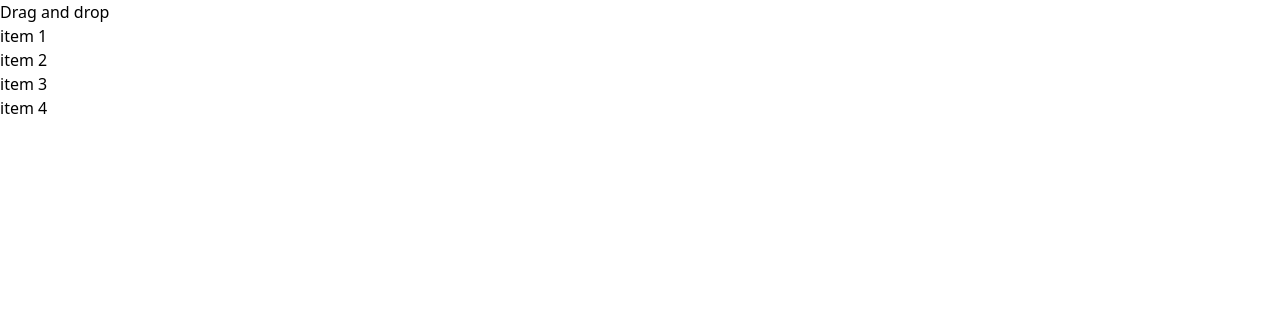
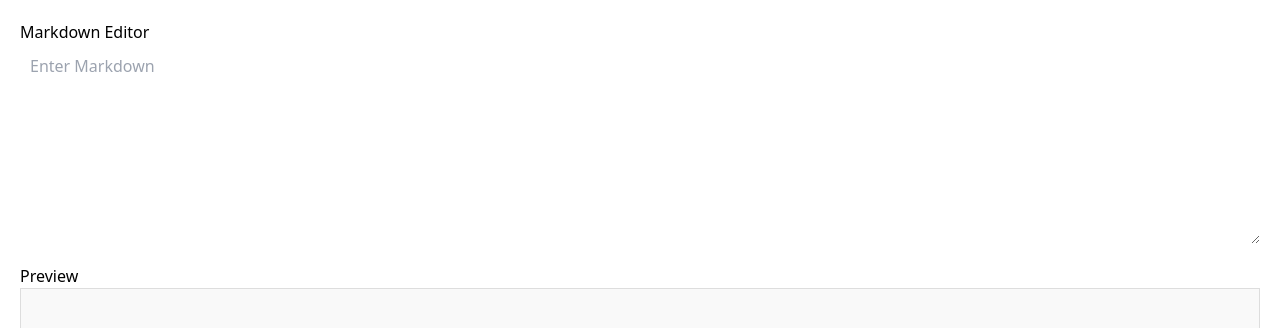
Before and after one commit to MitaliM13/React-coding, a React (Vite) app: page / in a window 1280 px wide. Shown: the top 328 px of the page. Built offline with nearby package versions, Linux system fonts and the light colour scheme.

Commit message:
Text Editor

```diff
--- a/src/App.jsx
+++ b/src/App.jsx
@@ -2,8 +2,9 @@
 // import Todo from "./Components/Todo"
 // import Modal from "./Components/Modal"
 // import ImageSlider from "./Components/ImageSlider"
+// import DragDrop from "./Components/DragDrop"
 
-import DragDrop from "./Components/DragDrop"
+import TextEditor from "./Components/TextEditor"
 
 // import InfiniteScroll from "./Components/InfiniteScroll"
 
@@ -18,7 +19,8 @@ function App() {
       {/* <Dropdown/> */}
       {/* <ImageSlider/> */}
       {/* <InfiniteScroll/> */}
-      <DragDrop/>
+      {/* <DragDrop/> */}
+      <TextEditor/>
     </>
   )
 }
--- /dev/null
+++ b/src/Components/TextEditor.jsx
@@ -0,0 +1,63 @@
+/* eslint-disable no-useless-escape */
+import { useState } from "react";
+
+function TextEditor() {
+
+    const [markdown, setMarkdown] = useState('');
+
+  const handleChange = (e) => {
+    setMarkdown(e.target.value);
+  };
+
+  // Function to convert markdown to HTML
+  const convertMarkdownToHTML = (markdownText) => {
+    // Convert headings
+    let htmlText = markdownText.replace(/^###### (.*)/gm, '<h6>$1</h6>');
+    htmlText = htmlText.replace(/^##### (.*)/gm, '<h5>$1</h5>');
+    htmlText = htmlText.replace(/^#### (.*)/gm, '<h4>$1</h4>');
+    htmlText = htmlText.replace(/^### (.*)/gm, '<h3>$1</h3>');
+    htmlText = htmlText.replace(/^## (.*)/gm, '<h2>$1</h2>');
+    htmlText = htmlText.replace(/^# (.*)/gm, '<h1>$1</h1>');
+
+    // Convert bold text
+    htmlText = htmlText.replace(/\*\*(.*?)\*\*/g, '<strong>$1</strong>');
+
+    // Convert italic text
+    htmlText = htmlText.replace(/\*(.*?)\*/g, '<em>$1</em>');
+
+    // Convert unordered list
+    htmlText = htmlText.replace(/^\- (.*)/gm, '<ul><li>$1</li></ul>');
+    htmlText = htmlText.replace(/(<ul><li>.*<\/li><\/ul>)/g, '<ul>$1</ul>'); // Ensure only one <ul> tag
+
+    // Convert line breaks
+    htmlText = htmlText.replace(/\n/g, '<br/>');
+
+    return htmlText;
+  }
+
+  return (
+    <div style={{ display: 'flex', flexDirection: 'column', padding: '20px' }}>
+      <h1>Markdown Editor</h1>
+      <textarea
+        style={{ width: '100%', height: '200px', padding: '10px' }}
+        placeholder="Enter Markdown"
+        value={markdown}
+        onChange={handleChange}
+      />
+      <div style={{ marginTop: '20px' }}>
+        <h2>Preview</h2>
+        <div
+          style={{
+            border: '1px solid #ddd',
+            padding: '10px',
+            backgroundColor: '#f9f9f9',
+            minHeight: '200px',
+          }}
+          dangerouslySetInnerHTML={{ __html: convertMarkdownToHTML(markdown) }}
+        />
+      </div>
+    </div>
+  )
+}
+
+export default TextEditor
```
